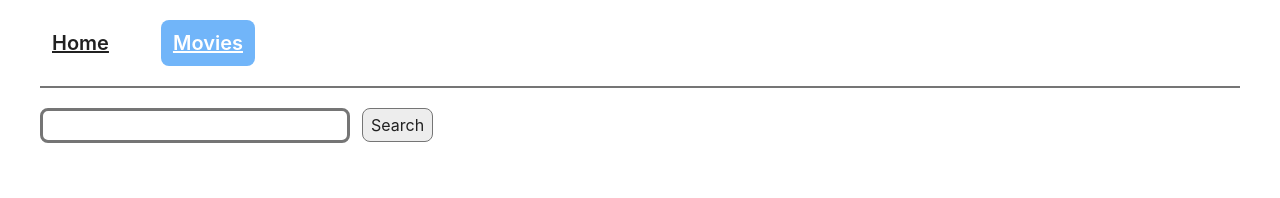
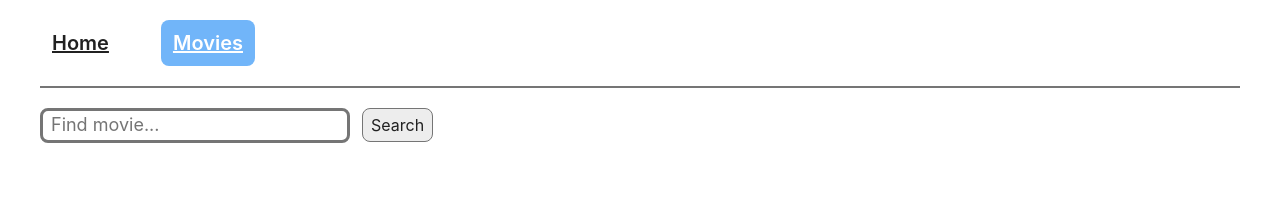
Before and after one commit to MykytaOlenykov/goit-react-hw-05-movies, a React (Create React App) app: page /goit-react-hw-05-movies/movies in a window 1280 px wide. Shown: the top 198 px of the page. Built offline with nearby package versions, Linux system fonts and the light colour scheme.

Commit message:
add fix SearchMovies

```diff
--- a/src/components/SearchMovies/SearchMovies.jsx
+++ b/src/components/SearchMovies/SearchMovies.jsx
@@ -32,7 +32,11 @@ const SearchMovies = ({ onSubmit }) => {
       })}
     >
       <S.Container>
-        <S.Input type="text" {...register('query')} />
+        <S.Input
+          type="text"
+          {...register('query')}
+          placeholder="Find movie..."
+        />
         {errors.query && <S.ErrorText>{errors.query.message}</S.ErrorText>}
       </S.Container>
 
--- a/src/components/SearchMovies/SearchMovies.styled.jsx
+++ b/src/components/SearchMovies/SearchMovies.styled.jsx
@@ -26,6 +26,10 @@ export const Input = styled.input`
 
   &:focus {
     border-color: ${({ theme }) => theme.colors.secondaryBg};
+  }
+
+  &::placeholder {
+    color: ${({ theme }) => theme.colors.secondaryText};
   }
 `;
 
```
